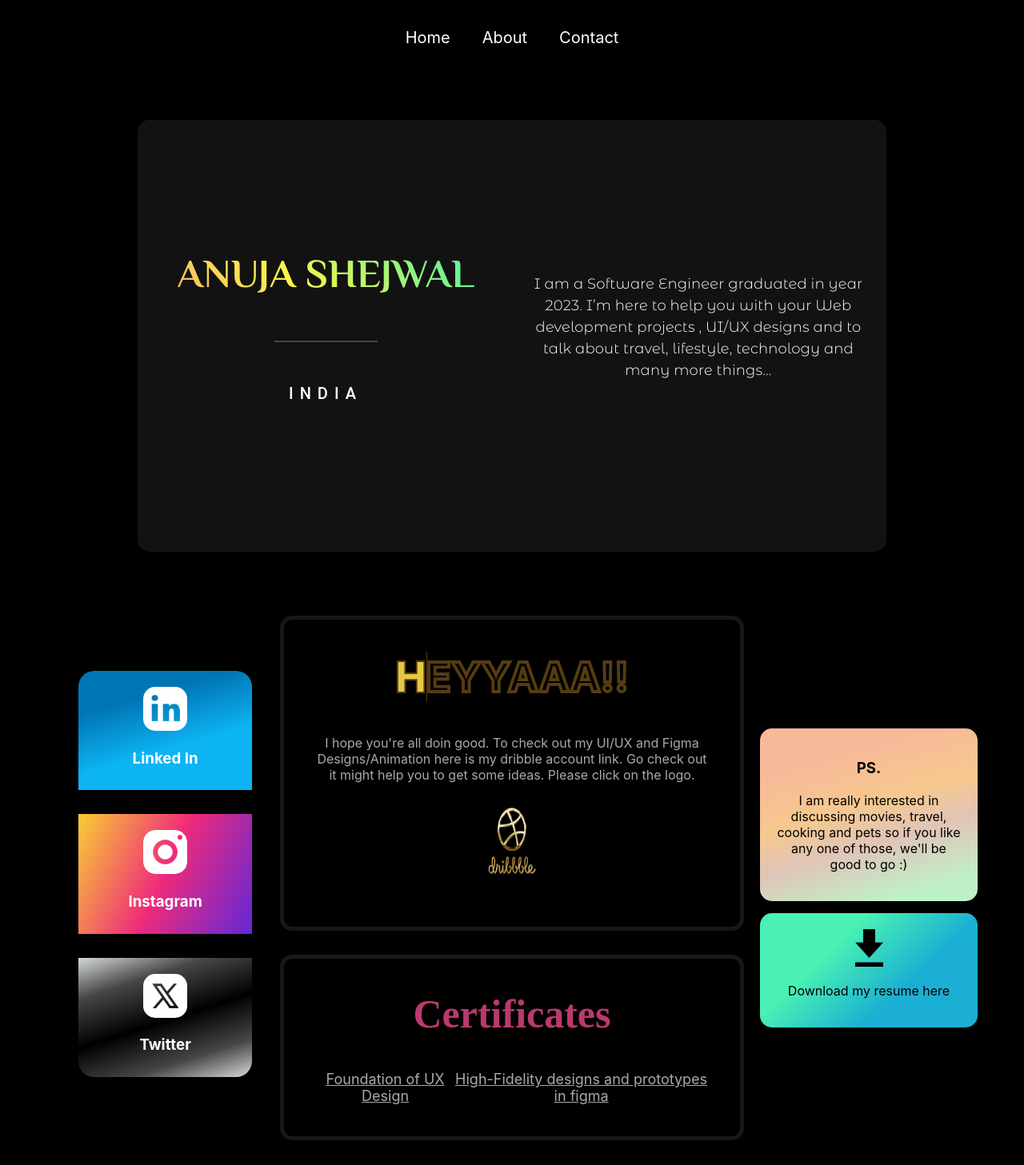
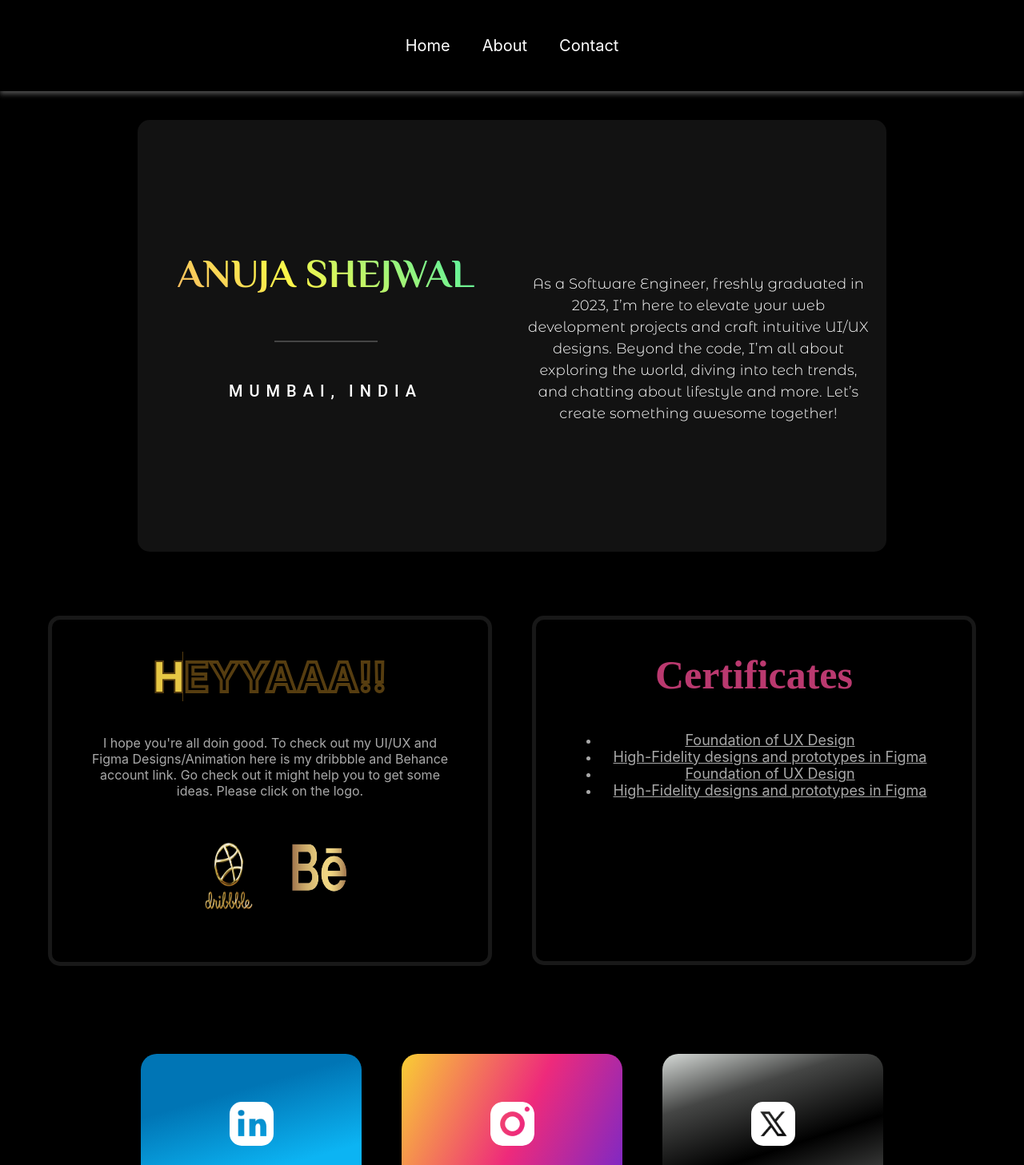
Before and after one commit to anujashejwal/personal-portfolio, a React (Create React App) app: page / in a window 1280 px wide. Shown: the top 1457 px of the page at 80% size. Built offline with nearby package versions, Linux system fonts and the light colour scheme; a web font is replaced by a local one.

Commit message:
new changes

```diff
--- a/src/Components/About/About.css
+++ b/src/Components/About/About.css
@@ -1,43 +1,44 @@
 .about-page{
 
-    display: flex;
   justify-content: center !important;
   align-items: center;
-    /* width:80%; */
-    /* margin: 80px 80px; */
-    margin: 20px;
   background-color: transparent;
-    gap: 20px;
+  margin-top: 100px;
 
 }
 
 .section-left {
-    margin-top: 20px; /* Adjust margin for smaller screens */
-    /* border: 1px solid red; */
+  width: 80%;
+  /* border: 2px solid yellow; */
+margin:80px auto;
+   /* Adjust margin for smaller screens */
+  display: flex;
+  justify-content: center;
+  align-items: center;
+  gap: 50px;
   }
 
 
 .left-1,.left-2,.left-3{
 
-    margin-bottom: 20px;
   text-align: center;
-    /* height: max-content; */
-    padding: 10px;
+  height: max-content;
+  padding: 50px;
   background-color: rgba(30, 30, 30, 0.6);
-    /* border-radius: 15px; */
   color: white;
   transition: transform 0.3s ease-in-out;
 }
 .left-1{
-    border-radius: 20px 20px 0 0;
+    border-radius: 20px ;
     background: linear-gradient(164deg, rgba(0,117,181,1) 26%, rgba(12,180,243,1) 62%);
 
 }
 .left-2{
+  border-radius: 20px ;
     background: linear-gradient(115deg, #f9ce34, #ee2a7b, #6228d7);
 }
 .left-3{
-    border-radius: 0 0 20px 20px;
+    border-radius: 20px;
     background: linear-gradient(162deg, rgba(214,218,215,1) 0%, rgba(69,70,69,1) 24%, rgba(0,0,0,1) 52%, rgba(69,70,69,1) 78%, rgba(214,218,215,1) 100%);
 }
 
@@ -54,10 +55,20 @@
   cursor: pointer;
 }
 .section-middle{
+  display:flex;
+  gap:50px;
+  justify-content: space-between;
   width:100%;
+  margin-top: 50px;
   margin-left: 0px;
   text-align: center;
     /* border: 1px solid yellow; */
+}
+.section-middle-left{
+  width:50%;
+}
+.section-middle-right{
+  width:50%
 }
 @media (min-width: 768px) {
     /* Apply styles for screens larger than 768px width */
@@ -65,11 +76,11 @@
       margin: 80px 60px;
     }
 
-    .section-left,
+    /* /* .section-left,
     .section-right {
-      width: 20%; /* Reset width for larger screens */
-    }
-
+      width: 20%;
+    } */
+   */
     .section-middle {
       width: 50%;
     }
@@ -78,7 +89,7 @@
     .left-2,
     .left-3 {
       width: 85%; /* Reset width for larger screens */
-      margin-bottom: 30px; /* Reset margin for larger screens */
+
     }
   }
 .logo-img{
@@ -88,28 +99,32 @@
     margin-top: 10px;
     /* background: linear-gradient(115deg, #f9ce34, #ee2a7b, #6228d7); */
 }
-
+.section-right{
+  display: flex;
+  justify-content: center;
+  align-items: center;
+  gap:50px;
+}
 .ps-section{
-  width: 100%;
+  width: 20%;
   height: max-content;
   justify-content: center;
   padding: 20px;
   color: black;
   text-align: center;
   background-color: rgba(30, 30, 30, 0.6);
-    border-radius: 15px;
+  border-radius: 20px;
   background: linear-gradient(164deg, rgba(248,185,154,1) 20%, rgba(246,200,141,1) 45%, rgba(225,196,183,1) 63%, rgba(190,241,201,1) 89%);
   /* font-family: 'Montserrat Alternates', sans-serif !important; */
 
 }
 .resume-dload{
-    width: 100%;
-    margin-top:15px ;
+    width: 20%;
     height: max-content;
     justify-content: center;
-    padding: 20px;
+    padding: 50px 30px;
     text-align: center;
-    border-radius: 15px;
+    border-radius: 20px;
     cursor: pointer;
     background: linear-gradient(137deg, rgba(73,242,180,1) 32%, rgba(26,175,211,1) 66%);
 
@@ -142,16 +157,18 @@
     height: 15vh;
     width: 10vw;
 }
+.behance-logo-img{
+  height:18vh;
+  width:8vw;
+}
 .certificates{
-    height: max-content;
+    height: 74%;
     padding: 40px;
     background-color: rgba(30, 30, 30, 0.6);
-    /* background-color: transparent;
-    border: 2px solid darkgrey; */
     border-radius: 15px;
     color: darkgrey;
     background-color: transparent;
-    border: 2px solid darkgrey;
+    /* border: 2px solid darkgrey; */
     border: 5px solid rgba(30, 30, 30, 0.8);
 
 }
@@ -174,16 +191,12 @@
   }
 
 .certificates a{
-
   color:darkgrey;
   font-size: 18px;
   text-decoration:underline;
+
 }
-.certificate-links {
-    display: flex;
-    /* gap: 20px;  */
-    justify-content: space-evenly;
-  }
+
 .dribbble-link h2{
     /* font-family: 'Stylish', serif; */
     position: relative;
--- a/src/Components/About/About.tsx
+++ b/src/Components/About/About.tsx
@@ -1,5 +1,4 @@
-import React from "react";
-import Navbar from "../Navbar/Navbar";
+
 import "./About.css";
 
 export default function About() {
@@ -7,6 +6,82 @@ export default function About() {
     <div>
       {/* <Navbar /> */}
       <div className="about-page">
+        <section className="section-middle">
+        <div className="section-middle-left">
+        <div className="dribbble-link">
+            <h2 data-text="HEYYAAA!!">HEYYAAA!!</h2>
+            <p>I hope you're all doin good. To check out my UI/UX and Figma Designs/Animation here is my dribbble and Behance account link. Go check out it might help you to get some ideas. Please click on the logo.
+            </p>
+
+            <div className="profile-links">
+            <a
+              href="https://dribbble.com/anujashejwal"
+              target="_blank"
+              rel="noopener noreferrer"
+            >
+              <img src="../images/dribbble-logo.png" className="dribbble-logo-img" />
+
+            </a>
+            <a
+              href="https://www.behance.net/anujashejwal"
+              target="_blank"
+              rel="noopener noreferrer"
+            >
+              <img src="../images/behance-logo.png" className="behance-logo-img" />
+
+            </a>
+            </div>
+          </div>
+
+        </div>
+        <div className="section-middle-right">
+          <div className="certificates">
+          <h1 className='certf-head animated'>Certificates</h1>
+          <div className="certificate-links">
+            <ul>
+              <li>
+                <a
+                  href="../Foundation of UX Design.pdf"
+                  target="_blank"
+                  rel="noopener noreferrer"
+                >
+                  Foundation of UX Design
+                </a>
+              </li>
+              <li>
+                <a
+                  href="../High-Fidelity designs and prototypes in figma.pdf"
+                  target="_blank"
+                  rel="noopener noreferrer"
+                >
+                  High-Fidelity designs and prototypes in Figma
+                </a>
+              </li>
+              <li>
+                <a
+                  href="../Foundation of UX Design.pdf"
+                  target="_blank"
+                  rel="noopener noreferrer"
+                >
+                  Foundation of UX Design
+                </a>
+              </li>
+              <li>
+                <a
+                  href="../High-Fidelity designs and prototypes in figma.pdf"
+                  target="_blank"
+                  rel="noopener noreferrer"
+                >
+                  High-Fidelity designs and prototypes in Figma
+                </a>
+              </li>
+            </ul>
+          </div>
+
+          </div>
+          </div>
+
+        </section>
         <section className="section-left">
           <div className="left-1">
             <a
@@ -14,7 +89,6 @@ export default function About() {
               target="_blank"
               rel="noopener noreferrer"
             >
-              {/* <img src="../images/linkedin-logo.jpg" className="logo-img" /> */}
               <img src="../images/linkedin-logo-3.png" className="logo-img" />
 
               <h3>Linked In</h3>
@@ -23,7 +97,7 @@ export default function About() {
 
           <div className="left-2">
             <a
-              href="https://www.instagram.com/framesnpixel/?hl=en"
+              href="https://www.instagram.com/anuja_shejwal/?hl=en"
               target="_blank"
               rel="noopener noreferrer"
             >
@@ -45,40 +119,7 @@ export default function About() {
           </div>
         </section>
 
-        <section className="section-middle">
-          <div className="dribbble-link">
-            <h2 data-text="HEYYAAA!!">HEYYAAA!!</h2>
-            <p>I hope you're all doin good. To check out my UI/UX and Figma Designs/Animation here is my dribble account link. Go check out it might help you to get some ideas. Please click on the logo.
-            </p>
-            <a
-              href="https://dribbble.com/anujashejwal"
-              target="_blank"
-              rel="noopener noreferrer"
-            >
-              {/* <img src="../images/twitter-logo.jpg" className="logo-img" /> */}
-              <img src="../images/dribbble-logo.png" className="dribbble-logo-img" />
 
-            </a>
-          </div>
-          <div className="certificates">
-          <h1 className='certf-head animated'>Certificates</h1>
-            <div className="certificate-links">
-            <a
-              href="../Foundation of UX Design.pdf"
-              target="_blank"
-              rel="noopener noreferrer"
-              // to open link in another tab
-            >Foundation of UX Design</a>
-
-             <a
-              href="../High-Fidelity designs and prototypes in figma.pdf"
-              target="_blank"
-              rel="noopener noreferrer"
-              // to open link in another tab
-            >High-Fidelity designs and prototypes in figma</a>
-             </div>
-          </div>
-        </section>
 {/* High-Fidelity designs and prototypes in figma.pdf */}
         <section className="section-right">
           <div className="ps-section">
--- a/src/Components/Contact/Contact.css
+++ b/src/Components/Contact/Contact.css
@@ -27,7 +27,8 @@
 }
 .form-input,
 .textarea {
-  width: 100%;
+  resize: none;
+  width:80%;
   color: #898787;
   border: 1px solid #282828;
   background-color: #282828;
--- a/src/Components/Contact/Contact.tsx
+++ b/src/Components/Contact/Contact.tsx
@@ -59,7 +59,7 @@ const Contact: React.FC = () => {
             name="firstName"
             value={formData.firstName}
             onChange={handleChange}
-            style={{width:'34%',color:'#898787',border:'1px solid #282828',backgroundColor:'#282828',borderRadius:'5px',padding:'20px',fontSize:'20px',marginRight:'30px'}}
+            style={{width:'31%',color:'#898787',border:'1px solid #282828',backgroundColor:'#282828',borderRadius:'5px',padding:'20px',fontSize:'20px',marginRight:'30px'}}
             />
             <input
             type="text"
@@ -68,7 +68,7 @@ const Contact: React.FC = () => {
             name="lastName"
             value={formData.lastName}
             onChange={handleChange}
-            style={{width:'34%',color:'#898787',border:'1px solid #282828',backgroundColor:'#282828',borderRadius:'5px',padding:'20px',fontSize:'20px'}}
+            style={{width:'31%',color:'#898787',border:'1px solid #282828',backgroundColor:'#282828',borderRadius:'5px',padding:'20px',fontSize:'20px'}}
             />
         </div>
           <input
--- a/src/Components/Footer/Footer.tsx
+++ b/src/Components/Footer/Footer.tsx
@@ -7,7 +7,7 @@ const Footer = () => {
   return (
     <div className="footer-box">
       <h3 className="footer-1">Location</h3>
-      <p>Aurangabad</p>
+      <p>Mumbai</p>
       <p>Maharashtra, India</p>
       <p>&copy; {currentYear} Anuja Shejwal. All rights reserved.</p>
       <div className="follow">
--- a/src/Components/Home/Home.css
+++ b/src/Components/Home/Home.css
@@ -65,12 +65,17 @@ body{
     background-position: 0% 0%;
   }
 }
+.location{
+  display: flex;
+  /* justify-content: space-around; */
+  justify-content: center;
+}
 /* Home.css */
 .india-text {
   font-family: 'Julius Sans One', sans-serif;
   letter-spacing: 8px !important;
   color:white;
-  padding: 8px;
+  padding: 5px;
 }
 
 .home-right{
--- a/src/Components/Home/Home.tsx
+++ b/src/Components/Home/Home.tsx
@@ -33,14 +33,20 @@ export default function Home() {
               width:'30%'
             }}
           />
+          <div className="location">
+          <Typography variant='h6' className='india-text'>
+              MUMBAI,
+          </Typography>
           <Typography variant='h6' className='india-text'>
               INDIA
           </Typography>
+          </div>
+
 
         </section>
         <section className='home-right'>
           <Typography className='home-para'>
-          I am a Software Engineer graduated in year 2023. I’m here to help you with your Web development projects , UI/UX designs and to talk about  travel, lifestyle, technology and many more things...
+          As a Software Engineer, freshly graduated in 2023, I’m here to elevate your web development projects and craft intuitive UI/UX designs. Beyond the code, I’m all about exploring the world, diving into tech trends, and chatting about lifestyle and more. Let’s create something awesome together!
           </Typography>
         </section>
         </div>
--- a/src/Components/Navbar/Navbar.css
+++ b/src/Components/Navbar/Navbar.css
@@ -1,10 +1,13 @@
 .navbar{
   position: sticky;
-    display: flex;
-    justify-content:center;
-    align-items: center;
-    /* box-shadow: 0px 3px 6px rgba(255, 255, 255, 0.8);  */
-  }
+  display: flex;
+  justify-content:center;
+  align-items: center;
+  top: 0; /* Ensures the sticky position sticks at the top */
+  padding: 10px 20px;
+  box-shadow: 0 4px 6px rgba(255, 255, 255, 0.3) !important; /* White shadow */
+  z-index: 1000; /* Keeps the navbar above other elements when scrolling */
+}
 
 .nav-link {
     font-family: 'Inter', sans-serif;
```
Also changed, not shown: public/images/behance-logo.png (added). Lines whose indentation alone changed are shown as unchanged.
